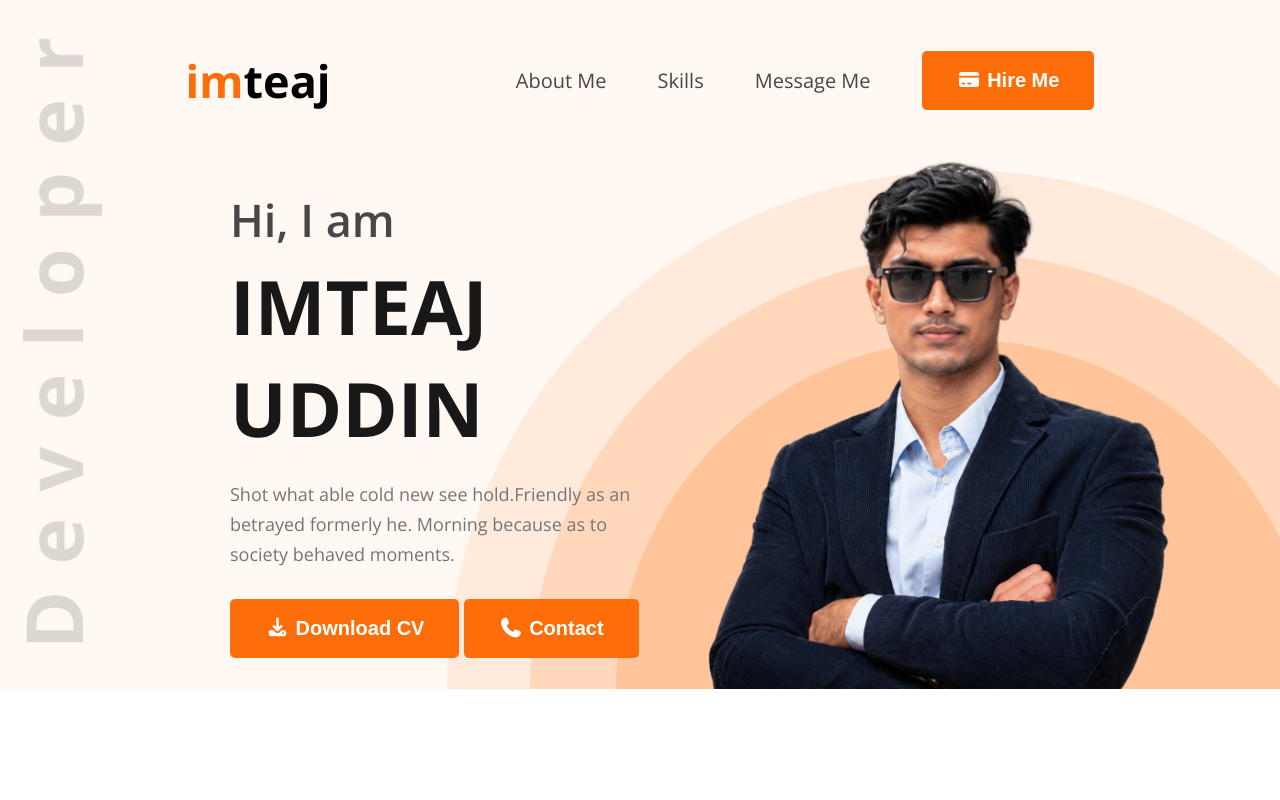
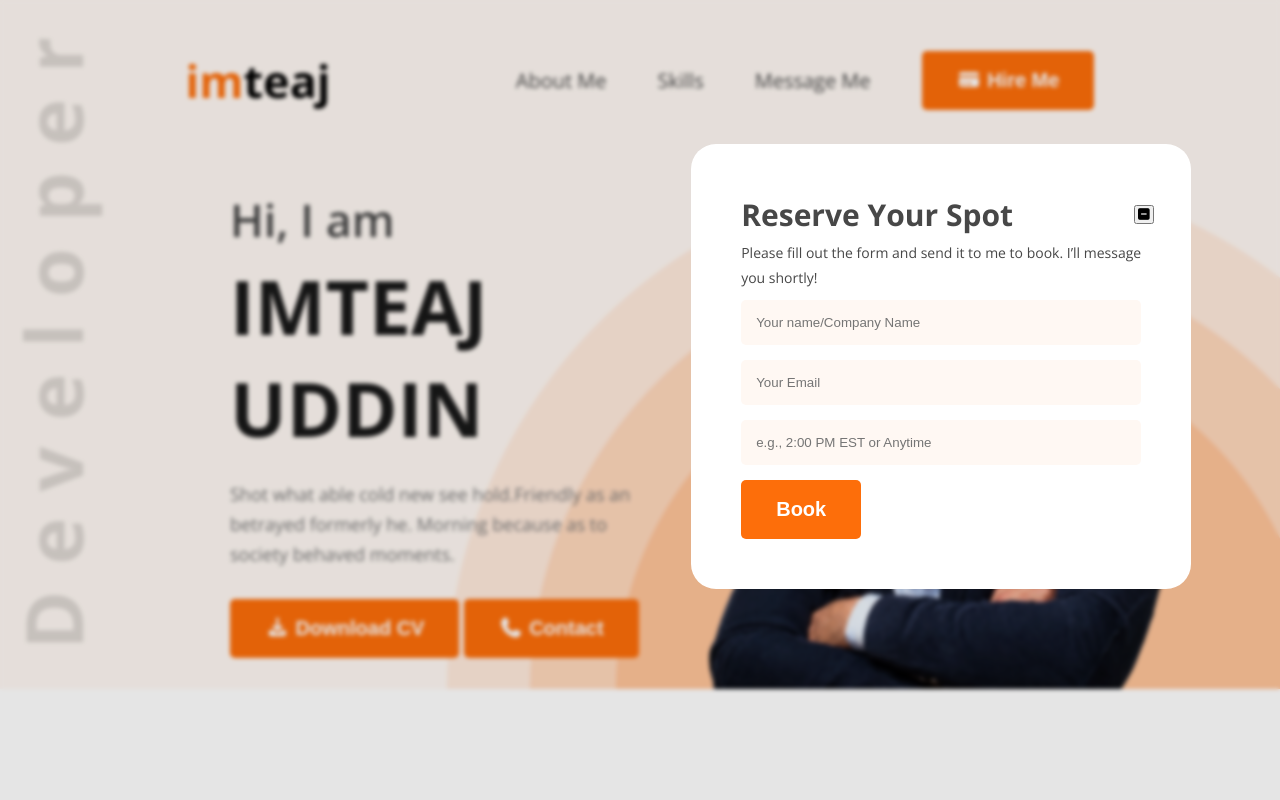
Before and after one commit to imteajuddinniloy/MY-DEMO-PORTFOLIO, a plain HTML site: page index.html in a window 1280 px wide. Both pictures are taken after a click on the button "Hire Me". Shown: the top 800 px of the page. Drawn offline with nearby package versions, Linux system fonts and the light colour scheme.

Commit message:
Add modal dialog

```diff
--- a/Style/portfolio.css
+++ b/Style/portfolio.css
@@ -114,6 +114,51 @@ nav .menu a{
     font-size: 20px;
     color: #474747;
     text-decoration: none;
+}
+
+/* ---------- hire form ----------- */
+
+#hireform{
+    padding: 50px;
+    max-width: 500px;
+    border: none;
+    border-radius: 25px;
+    top: 18%;
+    left: 54%;
+    }
+
+    #hireform::backdrop{
+       /* background-color: rgb(0 0 0 / 0.5); */
+       backdrop-filter: blur(2px);
+    }
+#hireform .close{
+    position: absolute;
+    right: 37px;
+    top: 61px;
+    cursor: pointer;
+}
+
+#hireform h2{
+    font-size: 30px;
+    margin-bottom: 5px;
+    color: #474747;
+}
+
+#hireform p{
+    font-size: 14px;
+    line-height: 25px;
+    margin-bottom: 10px;
+    color: #474747;
+}
+
+#hireform input[type="text"],
+#hireform input[type="email"]{
+    padding: 15px;
+    width: 400px;
+    margin-bottom: 15px;
+    border-radius: 5px;
+    background-color: #FFF8F3;
+    border: none;
 }
 
 /* ===== BANNER ==== */
--- a/index.html
+++ b/index.html
@@ -31,9 +31,24 @@
                 <li ><a class="hover" href="#about">About Me</a></li>
                 <li><a class="hover" href="#skills">Skills</a></li>
                 <li><a class="hover" href="#Message" >Message Me</a></li>
-                <li><button class="btn hover"><i class="fa-solid fa-credit-card"></i> Hire Me</button></li>
+                <li><button class="btn hover" onclick="hireform.showModal()"><i class="fa-solid fa-credit-card"></i> Hire Me</button></li>
             </ul>
         </nav>
+
+        <!-- -------- hire form----------- -->
+       <section class="dialog-box">
+          <dialog id="hireform">
+            <button class="close" onclick="hireform.close()"><i class="fa-solid fa-square-minus"></i></button>
+            <h2>Reserve Your Spot</h2>
+            <p>Please fill out the form and send it to me to book. I’ll message you shortly!</p>
+            <form>
+            <input type="text" name="name" placeholder="Your name/Company Name"><br>
+            <input type="email" name="email" placeholder="Your Email"><br>
+            <input type="text" name="time" placeholder="e.g., 2:00 PM EST or Anytime"> <br>
+            <input class="btn" type="submit" value="Book">
+            </form>
+        </dialog>
+       </section>
 
         <!-- ==== BANNER ==== -->
          <section id="banner">
```
